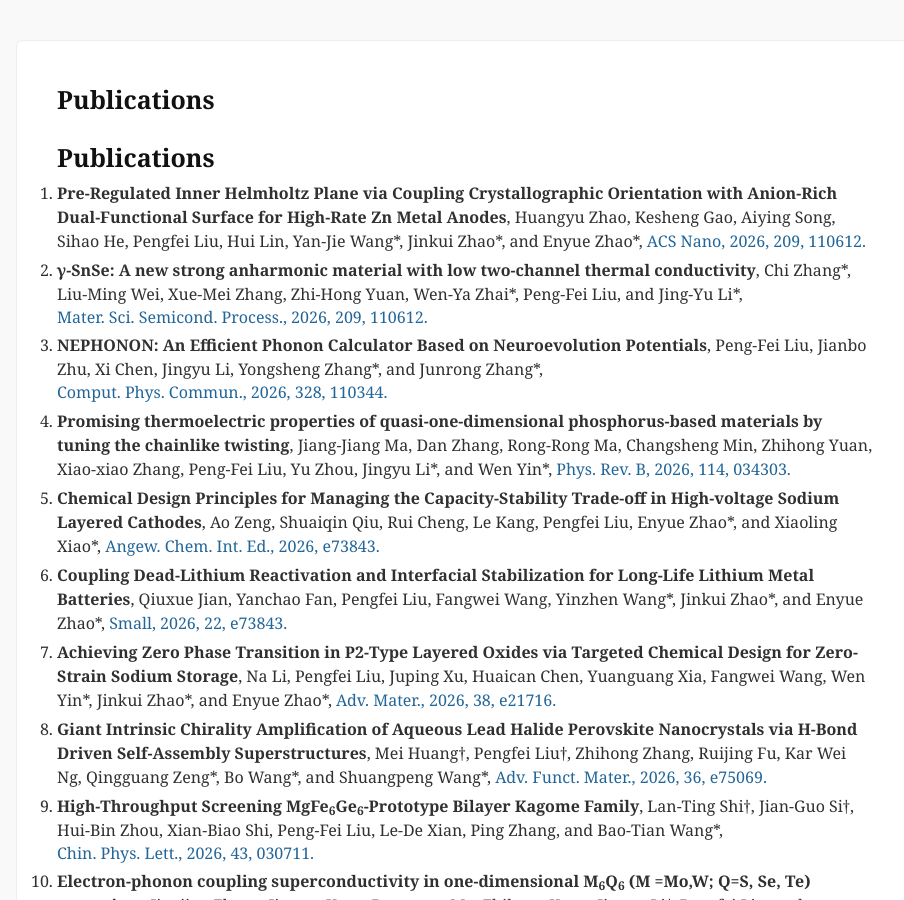
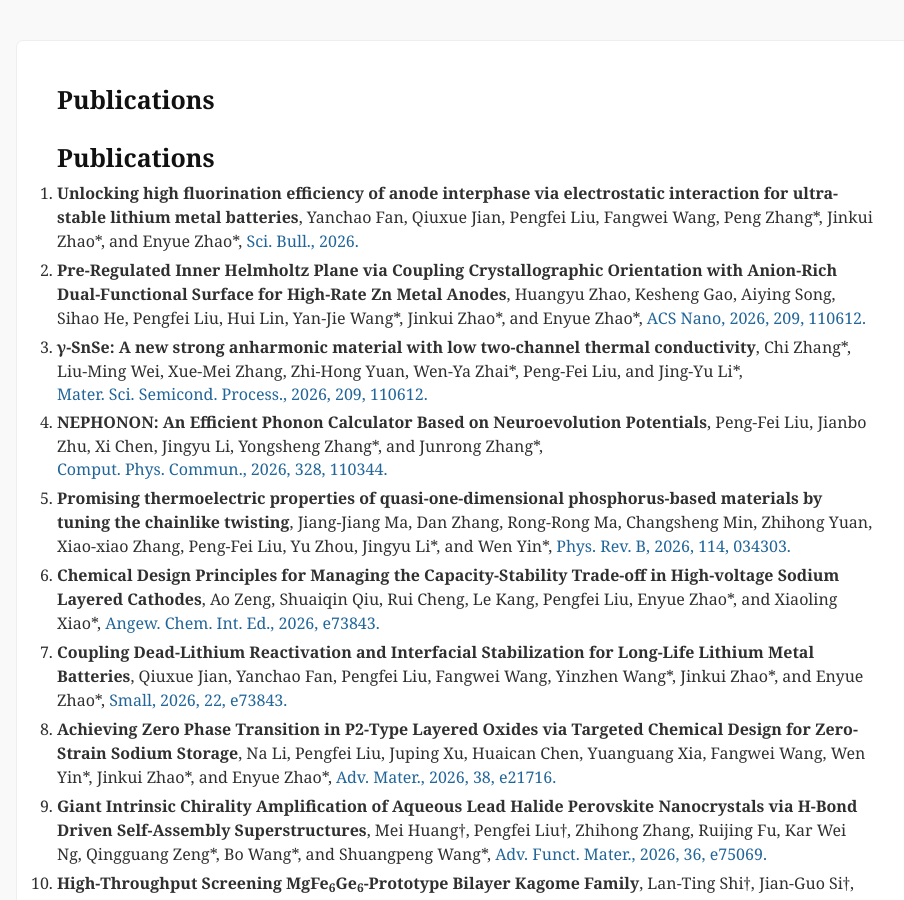
Before and after one commit to comatphys/comatphys.github.io, a Jekyll site: the page built from cv_md/publication.md, in a window 1280 px wide and 900 px high. Shown: the whole window, without its empty margins (174-1078 px from the left). Built offline with Jekyll 4.4.1, drawn with Linux system fonts in a browser that asks for light colours; our own code applies the rules of GitHub Pages for plain Markdown files; comment, search, counter and statistics services are not loaded.

Commit message:
Update publication.md

```diff
--- a/cv_md/publication.md
+++ b/cv_md/publication.md
@@ -1,4 +1,8 @@
 # Publications
+1. **Unlocking high fluorination efficiency of anode interphase via electrostatic interaction for ultra-stable lithium metal batteries**,
+Yanchao Fan, Qiuxue Jian, Pengfei Liu, Fangwei Wang, Peng Zhang\*, Jinkui Zhao\*, and Enyue Zhao\*,
+[Sci. Bull., 2026.](https://doi.org/10.1016/j.scib.2026.08.064)
+
 1. **Pre-Regulated Inner Helmholtz Plane via Coupling Crystallographic Orientation with Anion-Rich Dual-Functional Surface for High-Rate Zn Metal Anodes**,
 Huangyu Zhao, Kesheng Gao, Aiying Song, Sihao He, Pengfei Liu, Hui Lin, Yan-Jie Wang\*, Jinkui Zhao\*, and Enyue Zhao\*,
 [ACS Nano, 2026, 209, 110612.](https://doi.org/10.1016/j.mssp.2026.110612)
```
